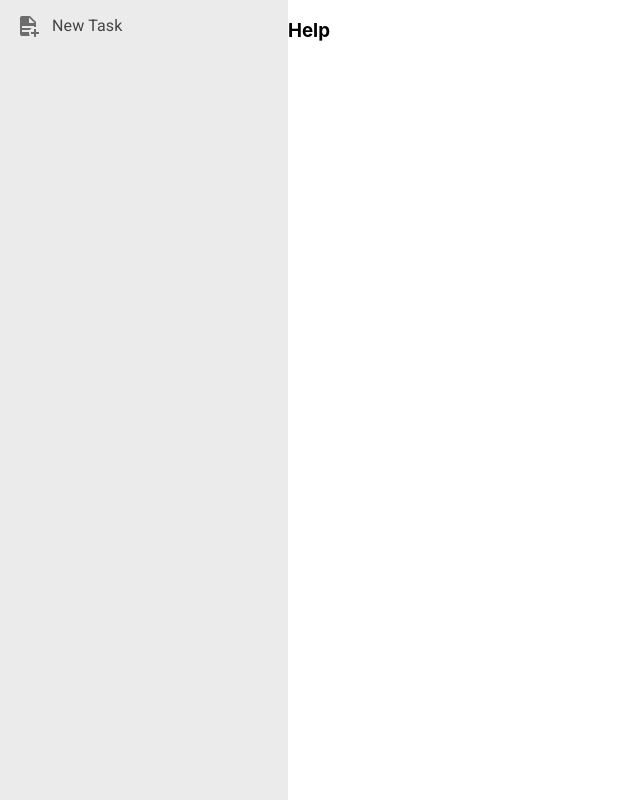
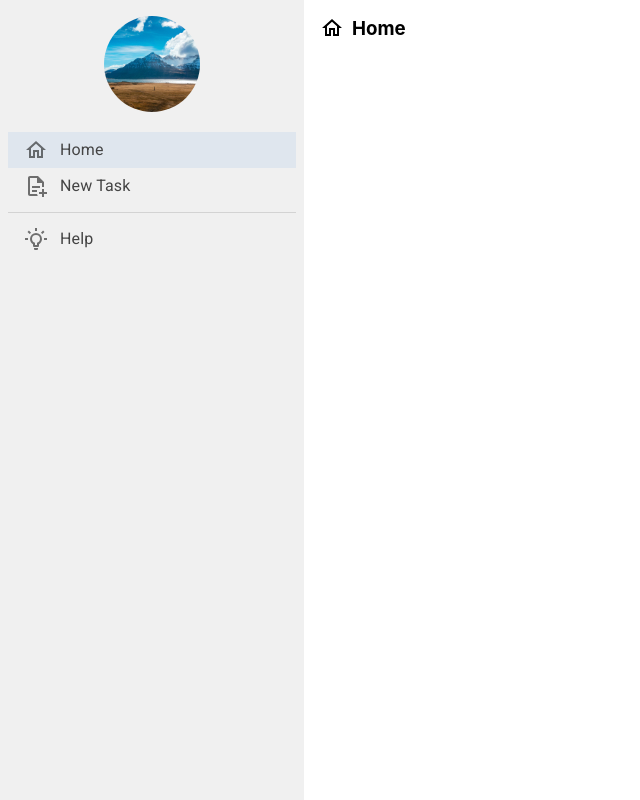
Before and after one commit to blueskyfish/browser-tasks, a React (Create React App) app: page / in a window 1280 px wide. Shown: the whole page, without its empty margins (0-640 px from the left). Built offline with nearby package versions, Linux system fonts and the light colour scheme.

Commit message:
Routing: add Home- New Task- and HelpPage
Improve HomePage and Sidebar component

```diff
--- /dev/null
+++ b/src/components/Header.css
@@ -0,0 +1,11 @@
+
+.header {
+    display: flex;
+    flex-direction: row;
+    align-items: center;
+    padding: var(--gap-2);
+}
+
+.header h3 {
+    margin: 0 0 0 var(--gap-1);
+}
--- /dev/null
+++ b/src/components/Header.tsx
@@ -0,0 +1,17 @@
+import Icon from '@mdi/react';
+import './Header.css';
+
+export type HeaderProps = {
+    title: string;
+    icon: string;
+}
+
+export default function Header({title, icon}: HeaderProps) {
+
+    return (
+        <div className={'header'}>
+            <Icon path={icon} size={1}/>
+            <h3>{title}</h3>
+        </div>
+    );
+}
--- a/src/components/Sidebar.css
+++ b/src/components/Sidebar.css
@@ -4,4 +4,5 @@
     color: var(--color-sidebar-txt);
     flex: 0 0 auto;
     width: var(--width-sidebar);
+    padding: 0 var(--gap-1);
 }
--- a/src/components/Sidebar.tsx
+++ b/src/components/Sidebar.tsx
@@ -1,16 +1,43 @@
-import { useTheme } from '@mui/material';
-import { JSX } from 'react';
+import { mdiFileDocumentPlusOutline, mdiHomeOutline, mdiLightbulbOnOutline } from '@mdi/js';
+import Icon from '@mdi/react';
+import { Avatar, Divider, ListItemIcon, ListItemText, MenuItem, MenuList } from '@mui/material';
+import { useContext } from 'react';
+import SidebarContext, { SideMenu } from '../context/sidebar.context';
+import avatar from './avatar.jpg';
 import './Sidebar.css';
 
 export type SidebarProps = {
-    children: () => JSX.Element;
-};
+    onNavigate: (to: string) => void;
+}
 
-export default function Sidebar({children}: SidebarProps) {
-    const theme = useTheme()
+export default function Sidebar({onNavigate}: SidebarProps) {
+    const { sideMenu } = useContext(SidebarContext);
+    const isSelected = (name: SideMenu): boolean => name === sideMenu;
+
     return (
-        <aside className={'sidebar ' + theme.components?.MuiDrawer?.defaultProps?.className}>
-            {children()}
+        <aside className={'sidebar'}>
+            <Avatar alt={"Browser Tasks"} src={avatar} sx={{ width: '96px', height: '96px', margin: '1rem auto 0.75rem'}} />
+            <MenuList>
+                <MenuItem key={'home'} onClick={() => onNavigate("/")} selected={isSelected('home')}>
+                    <ListItemIcon>
+                        <Icon path={mdiHomeOutline} size={1}/>
+                    </ListItemIcon>
+                    <ListItemText>Home</ListItemText>
+                </MenuItem>
+                <MenuItem key={'new'} onClick={() => onNavigate('/new')} selected={isSelected('new')}>
+                    <ListItemIcon>
+                        <Icon path={mdiFileDocumentPlusOutline} size={1}/>
+                    </ListItemIcon>
+                    <ListItemText>New Task</ListItemText>
+                </MenuItem>
+                <Divider />
+                <MenuItem key={'help'} onClick={() => onNavigate('/help')} selected={isSelected('help')}>
+                    <ListItemIcon>
+                        <Icon path={mdiLightbulbOnOutline} size={1} />
+                    </ListItemIcon>
+                    <ListItemText>Help</ListItemText>
+                </MenuItem>
+            </MenuList>
         </aside>
     );
 }
--- /dev/null
+++ b/src/context/sidebar.context.ts
@@ -0,0 +1,15 @@
+import { createContext } from 'react';
+
+export type SideMenu = null | 'home' | 'new' | 'help';
+
+export type SideMenuState = {
+    sideMenu: SideMenu;
+    setSideMenu: (sideMenu: SideMenu) => void;
+}
+
+const SidebarContext = createContext<SideMenuState>({
+    sideMenu: null,
+    setSideMenu: (sideMenu: SideMenu) => { console.warn('SideMenu is not setting "%s"', sideMenu); }
+});
+
+export default SidebarContext;
--- a/src/index.css
+++ b/src/index.css
@@ -16,7 +16,7 @@ body {
 :root {
   --color-header-bg: #444;
   --color-header-txt: #fff;
-  --color-sidebar-bg: rgba(0, 0, 0, 8%);
+  --color-sidebar-bg: rgba(0, 0, 0, 6%);
   --color-sidebar-txt: #444;
 
   --padding-x: 0.75rem;
@@ -25,6 +25,9 @@ body {
   --font-size-header: 1.2rem;
 
   --width-sidebar: 18rem;
+
+  --gap-1: 0.5rem;
+  --gap-2: 1rem;
 }
 
 #root {
--- a/src/routes/HelpPage.tsx
+++ b/src/routes/HelpPage.tsx
@@ -1,6 +1,14 @@
+import { mdiLightbulbOnOutline } from '@mdi/js';
+import { useContext, useEffect } from 'react';
+import Header from '../components/Header';
+import SidebarContext from '../context/sidebar.context';
 
-export default function HelpPage() {
+export function HelpPage() {
+    const {setSideMenu} = useContext(SidebarContext);
+    useEffect(() => {
+        setSideMenu('help');
+    }, [setSideMenu])
     return (
-      <h3>Help</h3>
-    );
+        <Header title={"Help"} icon={mdiLightbulbOnOutline}/>
+    )
 }
--- a/src/routes/HomePage.tsx
+++ b/src/routes/HomePage.tsx
@@ -1,28 +1,15 @@
-import { mdiFileDocumentPlus } from '@mdi/js';
-import Icon from '@mdi/react';
-import { ListItemIcon, ListItemText, MenuItem, MenuList } from '@mui/material';
-import { Outlet } from 'react-router-dom';
-import Sidebar from '../components/Sidebar';
-import './HomePage.css';
+import { mdiHomeOutline } from '@mdi/js';
+import { useContext, useEffect } from 'react';
+import Header from '../components/Header';
+import SidebarContext from '../context/sidebar.context';
 
 export default function HomePage() {
+    const { setSideMenu } = useContext(SidebarContext);
+
+    useEffect(() => {
+        setSideMenu('home');
+    }, [setSideMenu])
     return (
-        <div className="appPage">
-            <Sidebar>
-                {() => (
-                    <MenuList>
-                        <MenuItem onClick={() => console.log('New Task')}>
-                            <ListItemIcon>
-                                <Icon path={mdiFileDocumentPlus} size={1}/>
-                            </ListItemIcon>
-                            <ListItemText>New Task</ListItemText>
-                        </MenuItem>
-                    </MenuList>
-                )}
-            </Sidebar>
-            <main>
-                <Outlet/>
-            </main>
-        </div>
+      <Header title={"Home"} icon={mdiHomeOutline}/>
     );
 }
--- /dev/null
+++ b/src/routes/NewTask.tsx
@@ -0,0 +1,15 @@
+import { mdiFileDocumentPlusOutline } from '@mdi/js';
+import { useContext, useEffect } from 'react';
+import Header from '../components/Header';
+import SidebarContext from '../context/sidebar.context';
+
+export default function NewTask() {
+    const { setSideMenu } = useContext(SidebarContext);
+    useEffect(() => {
+        setSideMenu('new');
+    }, [setSideMenu]);
+
+    return(
+        <Header title={"New Task"} icon={mdiFileDocumentPlusOutline}/>
+    )
+}
--- /dev/null
+++ b/src/routes/Root.tsx
@@ -0,0 +1,23 @@
+import { useState } from 'react';
+import { Outlet, useNavigate } from 'react-router-dom';
+import Sidebar from '../components/Sidebar';
+import SidebarContext, { SideMenu } from '../context/sidebar.context';
+import './Root.css';
+
+export default function Root() {
+    const [sideMenu, setSideMenu] = useState<SideMenu>(null);
+    const navigate = useNavigate();
+    const handleNavigate = (url: string): void => {
+        navigate(url);
+    }
+    return (
+        <SidebarContext.Provider value={{ sideMenu, setSideMenu }}>
+            <div className="appPage">
+                <Sidebar onNavigate={handleNavigate}/>
+                <main>
+                    <Outlet/>
+                </main>
+            </div>
+        </SidebarContext.Provider>
+    );
+}
```
Also changed, not shown: src/index.tsx (+16 -6 lines), src/components/avatar.jpg (added), src/routes/Root.css (renamed from src/routes/HomePage.css).
